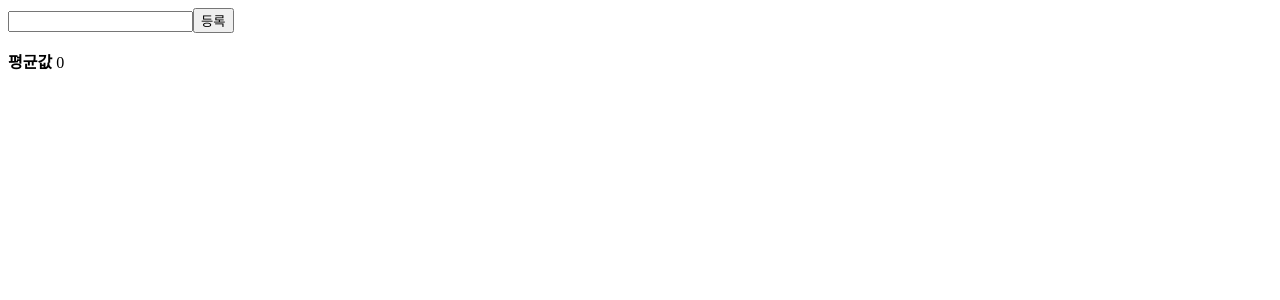
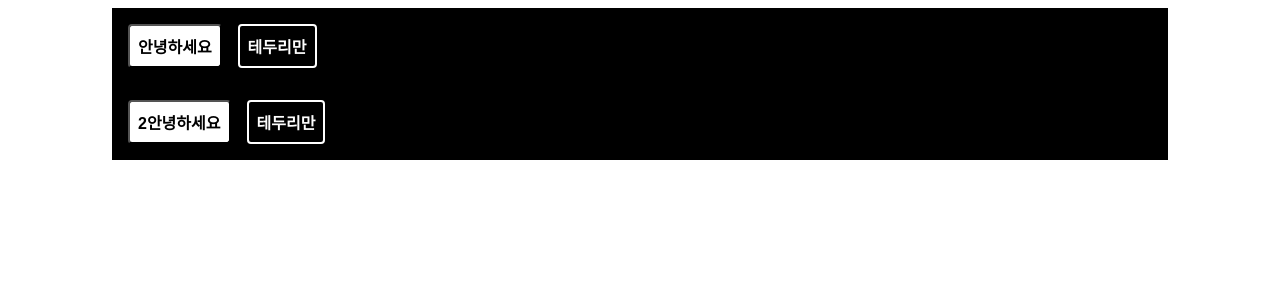
Before and after one commit to kimdohui/react_book, a React (Create React App) app: page / in a window 1280 px wide. Shown: the top 300 px of the page. Built offline with nearby package versions, Linux system fonts and the light colour scheme.

Commit message:
2020/06/11/TIL

```diff
--- a/package.json
+++ b/package.json
@@ -7,7 +7,8 @@
   "dependencies": {
     "react": "16.12.0",
     "react-dom": "16.12.0",
-    "react-scripts": "3.0.1"
+    "react-scripts": "3.0.1",
+    "styled-components": "5.1.1"
   },
   "devDependencies": {
     "typescript": "3.8.3"
--- /dev/null
+++ b/src/6_11/StyledComponent.js
@@ -0,0 +1,66 @@
+import React from "react";
+import styled, { css } from "styled-components";
+
+const Box = styled.div`
+  background: ${props => props.color || "blue"};
+  padding: 1rem;
+  display: flex;
+  width: 1024px;
+  margin: 0 auto;
+  @media (max-width: 1024px) {
+    width: 768px;
+  }
+
+  @media (max-width: 768px) {
+    width: 100%;
+  }
+`;
+
+const Button = styled.button`
+  background: white;
+  color: black;
+  border-radius: 4px;
+  padding: 0.5rem;
+  display: flex;
+  align-items: ClientRect;
+  justify-content: center;
+  box-sizing: border-box;
+  font-size: 1rem;
+  font-weight: 600;
+
+  &:hover {
+    background: rgba(255, 255, 255, 0.9);
+  }
+
+  ${props =>
+    props.inverted &&
+    css`
+      background: none;
+      border: 2px solid white;
+      color: white;
+
+      &:hover {
+        background: white;
+        color: black;
+      }
+    `};
+  & + button {
+    margin-left: 1rem;
+  }
+`;
+
+const StyledComponent = () => (
+  <div>
+    <Box color="black">
+      <Button>안녕하세요</Button>
+      <Button inverted={true}>테두리만</Button>
+    </Box>
+
+    <Box color="black">
+      <Button>2안녕하세요</Button>
+      <Button inverted={true}>테두리만</Button>
+    </Box>
+  </div>
+);
+
+export default StyledComponent;
--- a/src/App.js
+++ b/src/App.js
@@ -1,24 +1,14 @@
-import React from "react";
-import Average from "./6_10/Average";
+import React, { Component } from "react";
+import StyledComponent from "./6_11/StyledComponent";
 
-const App = () => {
-  /*const [visible, setVisible] = useState(false);
-
-  return (
-    <div>
-      <button
-        onClick={() => {
-          setVisible(!visible);
-        }}
-      >
-        {visible ? "숨기기" : "보이기"}
-      </button>
-      <hr />
-      {visible && <Info />}
-    </div>
-  );
-  */
-  return <Average />;
-};
+class App extends Component {
+  render() {
+    return (
+      <div>
+        <StyledComponent />
+      </div>
+    );
+  }
+}
 
 export default App;
```
Also changed, not shown: src/6_11/SassComponent.scss (added, +48 -0 lines), src/6_11/SassCompotnent.js (added, +18 -0 lines), src/6_11/cssModule.js (added, +12 -0 lines), src/6_11/cssModule.module.scss (added, +19 -0 lines), src/6_11/utils.scss (added, +14 -0 lines), 1 other file (tests, documents, lock files or other folders).
